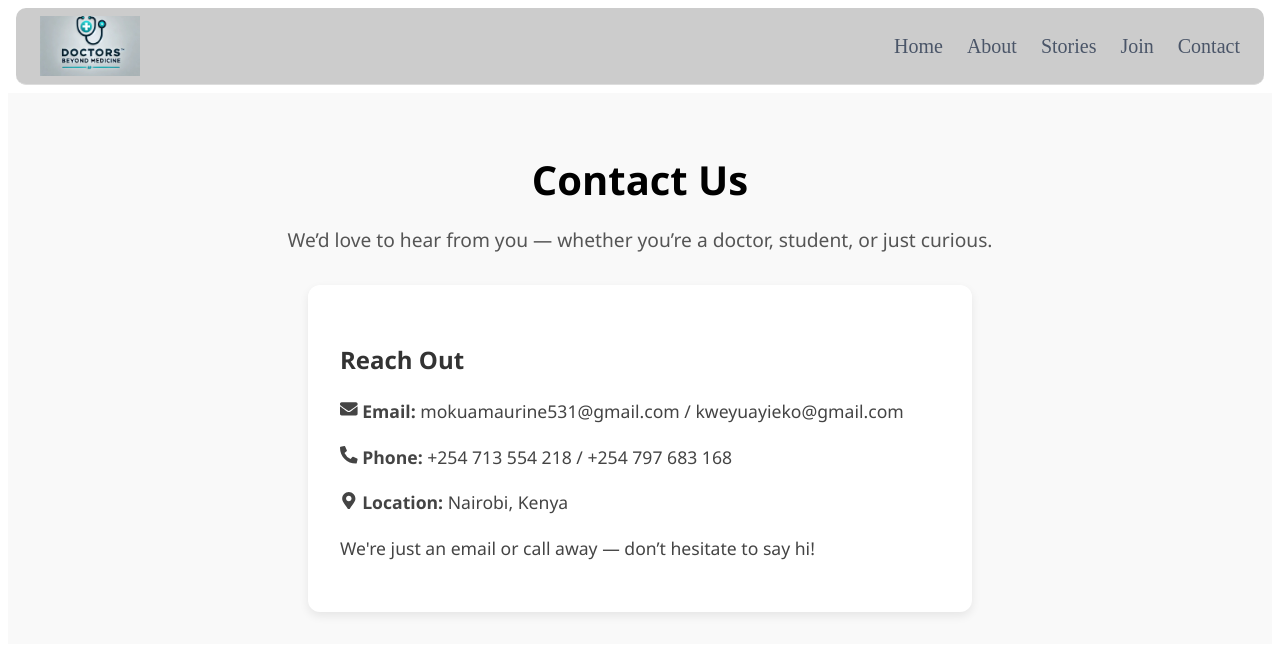
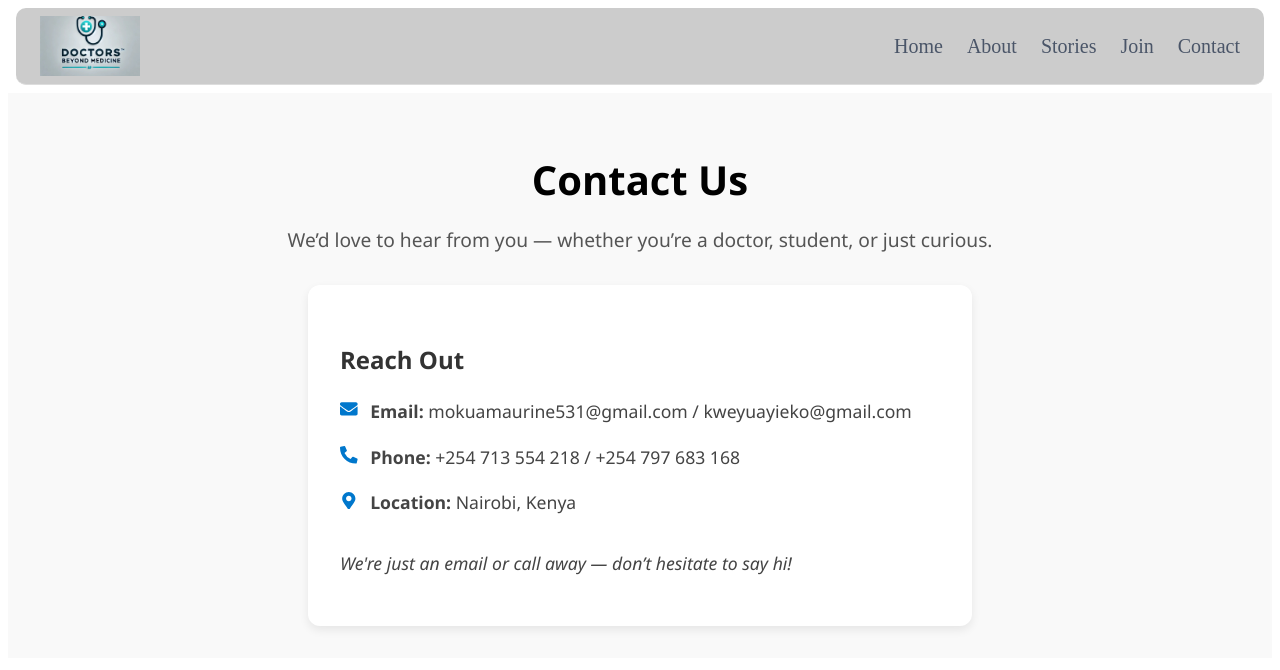
Before and after one commit to KweyuJ/doctors-beyond-medicine-frontend, a React (Vite) app: page /contact in a window 1280 px wide. Shown: the top 670 px of the page. Built offline with nearby package versions, Linux system fonts and the light colour scheme.

Commit message:
styled contacts page

```diff
--- a/src/pages/Contact.css
+++ b/src/pages/Contact.css
@@ -40,3 +40,13 @@
     font-size: 1.1rem;
     color: #444;
   }
+  .icon {
+    margin-right: 8px;
+    color: #0077cc;
+  }
+
+  .contact-footer {
+    margin-top: 2rem;
+    font-style: italic;
+    color: #666;
+  }
```
